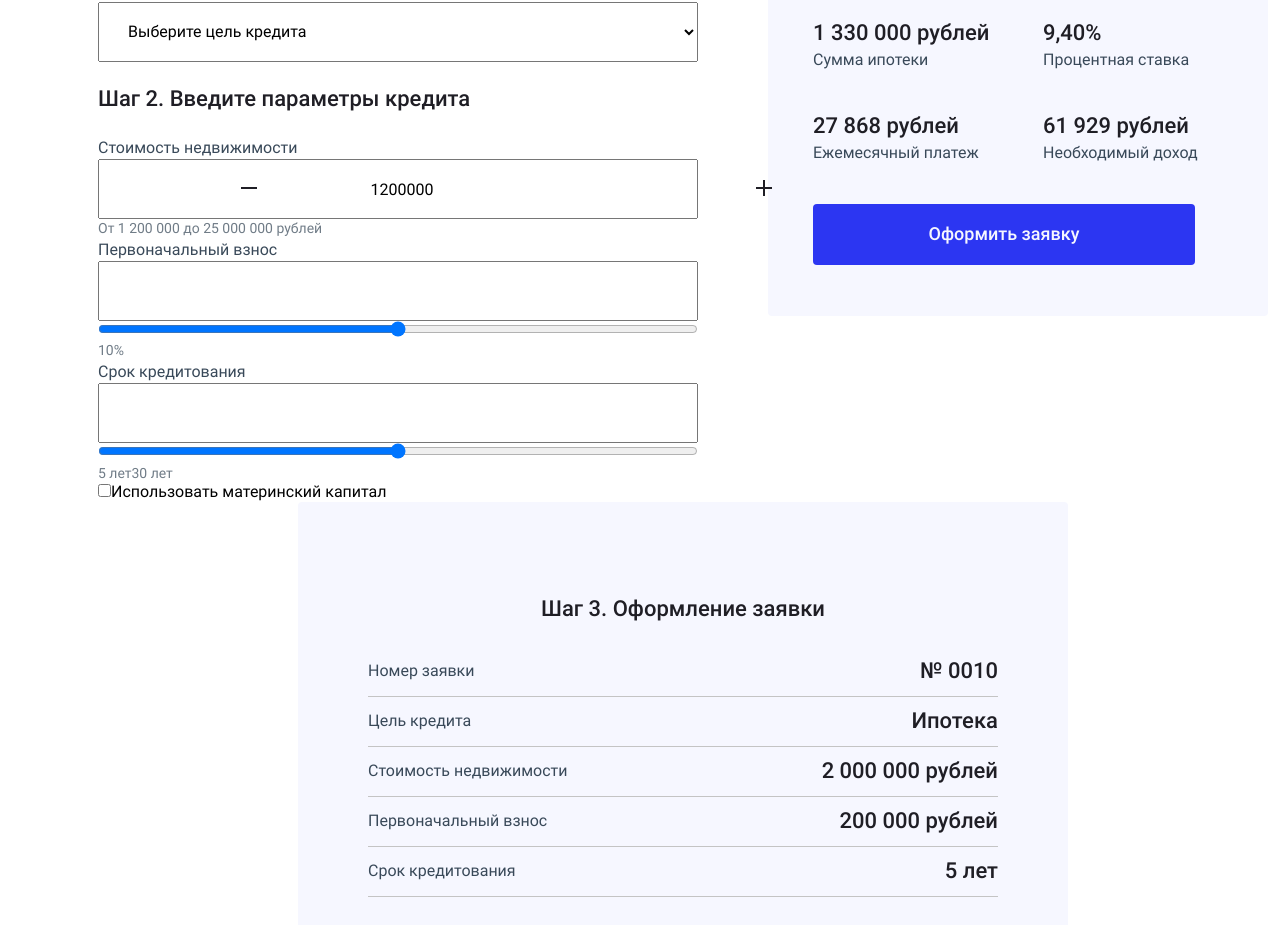
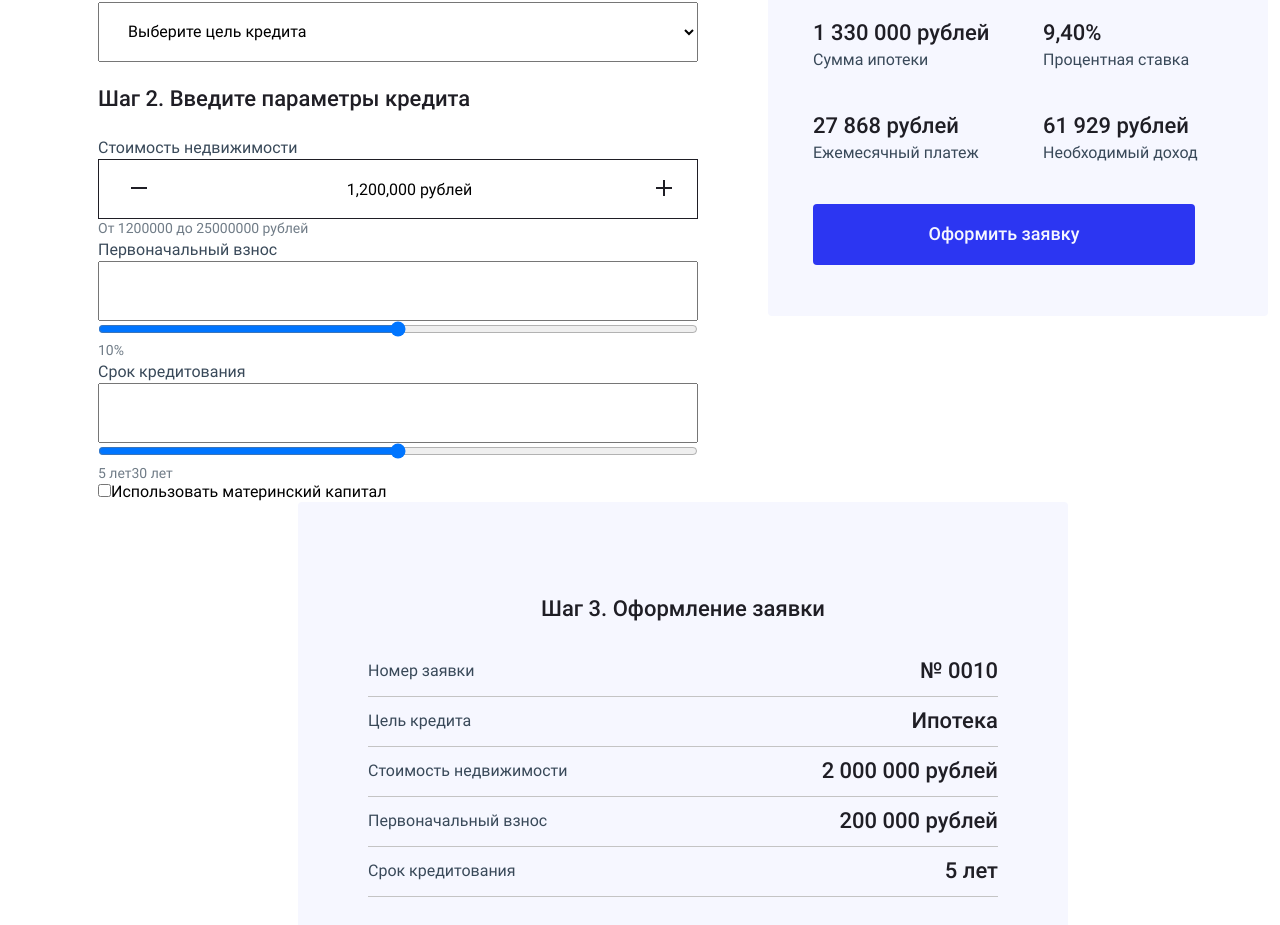
Before and after one commit to sanich123/ligaBank, a React (Create React App) app: page / in a window 1280 px wide. Shown: the part 1231-2156 px from the top of the page. Built offline with nearby package versions, Linux system fonts and the light colour scheme.

Commit message:
Done with input of estatePrice

```diff
--- a/public/css/style.css
+++ b/public/css/style.css
@@ -1103,13 +1103,13 @@ body {
 
 .minus {
   z-index: 100;
-  left: 235px;
+  left: 125px;
   top: 1405px;
 }
 
 .plus {
   z-index: 100;
-  left: 750px;
+  left: 650px;
   top: 1410px;
 }
 
--- /dev/null
+++ b/src/components/calculator/step1.tsx
@@ -0,0 +1,21 @@
+export default function Step1() {
+  return (
+    <>
+      <h3>Шаг 1. Цель кредита</h3>
+      <select className="main-calculator__select">
+        <option
+          className="main-calculator__select--option"
+          value="Выберите цель кредита"
+        >
+        Выберите цель кредита
+        </option>
+        <option value="Ипотечное кредитование">
+        Ипотечное кредитование
+        </option>
+        <option value="Автомобильное кредитование">
+        Автомобильное кредитование
+        </option>
+      </select>
+    </>
+  );
+}
--- /dev/null
+++ b/src/components/calculator/step2/priceOfEstate.tsx
@@ -0,0 +1,62 @@
+import { useState } from 'react';
+import { MAX_PRICE, MIN_PRICE, STEP_PRICE } from '../../../utils/const';
+import { getCleanedNumber } from '../../../utils/utils';
+import { MinusIcon, PlusIcon } from '../../svg';
+
+export default function PriceOfEstate() {
+  const initialPrice = `${MIN_PRICE.toLocaleString()} рублей`;
+  const [price, setPrice] = useState(initialPrice);
+  const isInvalidInput =
+      getCleanedNumber(price) < MIN_PRICE ||
+      getCleanedNumber(price) > MAX_PRICE;
+
+  return (
+    <div className="input-wrapper">
+      <label htmlFor="input-price" className="price-label">
+        Стоимость недвижимости
+      </label>
+      <br />
+      <button
+        className="price-input__btn minus"
+        onClick={() => setPrice(`${(getCleanedNumber(price) - STEP_PRICE).toLocaleString()} рублей`)}
+        aria-label="Кнопка минус"
+        type="button"
+        tabIndex={0}
+      >
+        <MinusIcon />
+      </button>
+      <input
+        style={{ border: `1px solid ${isInvalidInput ? 'red' : '#1F1E25'}` }}
+        id="input-price"
+        className="price-input"
+        type="text"
+        value={price}
+        onFocus={() => setPrice('')}
+        onBlur={() => setPrice(`${Number(price).toLocaleString()} рублей`)}
+        onChange={({ target }) => {
+          if (!/\D/gi.test(target.value)) {
+            setPrice(target.value);
+          }}}
+      />
+      <button
+        onClick={() => setPrice(`${(getCleanedNumber(price) + STEP_PRICE).toLocaleString()} рублей`)}
+        type="button"
+        aria-label="Кнопка плюс"
+        className="price-input__btn plus"
+        tabIndex={0}
+      >
+        <PlusIcon />
+      </button>
+      <br />
+      <span
+        style={{ color: `${isInvalidInput ? 'red' : '#707C87'}` }}
+        className="sub-input"
+      >
+        {isInvalidInput
+          ? 'Вы ввели некорректные данные'
+          : `От ${MIN_PRICE} до ${MAX_PRICE} рублей`}
+      </span>
+      <br />
+    </div>
+  );
+}
--- /dev/null
+++ b/src/components/calculator/step2/step2.tsx
@@ -0,0 +1,51 @@
+import PriceOfEstate from './priceOfEstate';
+
+export default function Step2() {
+
+  return (
+    <>
+      <h3>Шаг 2. Введите параметры кредита</h3>
+      <div className="step-two-wrapper">
+
+        <PriceOfEstate/>
+
+        <div className="input-wrapper">
+          <label className="price-label" htmlFor="input-deposit">
+            Первоначальный взнос
+          </label>
+          <br />
+          <input
+            type="number"
+            id="input-deposit"
+            className="price-deposite"
+            readOnly
+          />
+          <br />
+          <input type="range" className="input-range" />
+          <br />
+          <span className="sub-input">10%</span>
+        </div>
+        <div className="input-wrapper">
+          <label className="price-label" htmlFor="input-time">
+            Срок кредитования
+          </label>
+          <br />
+          <input
+            className="input-time"
+            type="number"
+            id="input-time"
+            readOnly
+          />
+          <br />
+          <input type="range" className="input-range" />
+          <br />
+          <span className="sub-input">5 лет</span>
+          <span className="sub-input">30 лет</span>
+        </div>
+
+        <input id="checkbox-input" type="checkbox" />
+        <label htmlFor="checkbox-input">Использовать материнский капитал</label>
+      </div>
+    </>
+  );
+}
--- a/src/components/main.tsx
+++ b/src/components/main.tsx
@@ -1,14 +1,15 @@
 import { useState } from 'react';
 import Advantages from './advantages/advantages';
+import Step1 from './calculator/step1';
+import Step2 from './calculator/step2/step2';
 import Footer from './footer/footer';
 import Header from './header/header';
 import Modal from './modal/modal';
 import Slider from './slider/slider';
-import { MinusIcon, PlusIcon } from './svg';
 
 export default function Main() {
   const [isModalOpen, setIsModalOpen] = useState(false);
-  const [price, setPrice] = useState(12e5);
+
 
   return (
     <>
@@ -24,96 +25,8 @@ export default function Main() {
           <h2>Кредитный калькулятор</h2>
           <div className="grid-layout">
             <div className="step1-step2">
-              <h3>Шаг 1. Цель кредита</h3>
-              <select className="main-calculator__select">
-                <option
-                  className="main-calculator__select--option"
-                  value="Выберите цель кредита"
-                >
-                  Выберите цель кредита
-                </option>
-                <option value="Ипотечное кредитование">
-                  Ипотечное кредитование
-                </option>
-                <option value="Автомобильное кредитование">
-                  Автомобильное кредитование
-                </option>
-              </select>
-              <h3>Шаг 2. Введите параметры кредита</h3>
-              <div className="step-two-wrapper">
-                <div className="input-wrapper">
-                  <label htmlFor="input-price" className="price-label">
-                    Стоимость недвижимости
-                  </label>
-                  <br />
-                  <button
-                    className="price-input__btn minus"
-                    onClick={() => setPrice(price - 100000)}
-                    aria-label="Кнопка минус"
-                    type="button"
-                  >
-                    <MinusIcon />
-                  </button>
-                  <input
-                    id="input-price"
-                    className="price-input"
-                    type="number"
-                    value={price}
-                    readOnly
-                  />
-                  <button
-                    onClick={() => setPrice(price + 100000)}
-                    type="button"
-                    aria-label="Кнопка плюс"
-                    className="price-input__btn plus"
-                  >
-                    <PlusIcon />
-                  </button>
-                  <br />
-                  <span className="sub-input">
-                    От 1 200 000 до 25 000 000 рублей
-                  </span>
-                  <br />
-                </div>
-                <div className="input-wrapper">
-                  <label className="price-label" htmlFor="input-deposit">
-                    Первоначальный взнос
-                  </label>
-                  <br />
-                  <input
-                    type="number"
-                    id="input-deposit"
-                    className="price-deposite"
-                    readOnly
-                  />
-                  <br />
-                  <input type="range" className="input-range" />
-                  <br />
-                  <span className="sub-input">10%</span>
-                </div>
-                <div className="input-wrapper">
-                  <label className="price-label" htmlFor="input-time">
-                    Срок кредитования
-                  </label>
-                  <br />
-                  <input
-                    className="input-time"
-                    type="number"
-                    id="input-time"
-                    readOnly
-                  />
-                  <br />
-                  <input type="range" className="input-range" />
-                  <br />
-                  <span className="sub-input">5 лет</span>
-                  <span className="sub-input">30 лет</span>
-                </div>
-
-                <input id="checkbox-input" type="checkbox" />
-                <label htmlFor="checkbox-input">
-                  Использовать материнский капитал
-                </label>
-              </div>
+              <Step1/>
+              <Step2/>
             </div>
             <div className="proposal">
               <h3>Наше предложение</h3>
--- a/src/utils/const.tsx
+++ b/src/utils/const.tsx
@@ -1,5 +1,7 @@
 import { Credits, Deposites, Insurance, Online } from '../components/svg';
-
+export const MAX_PRICE = 25000000;
+export const MIN_PRICE = 1200000;
+export const STEP_PRICE = 100000;
 export const advantagesTypes = {
   deposites: 'Вклады',
   credits: 'Кредиты',
--- /dev/null
+++ b/src/utils/utils.tsx
@@ -0,0 +1 @@
+export const getCleanedNumber = (formattedString: string) => +formattedString.replace(/\s/gi, '').replace(/рублей/gi, '');
```
